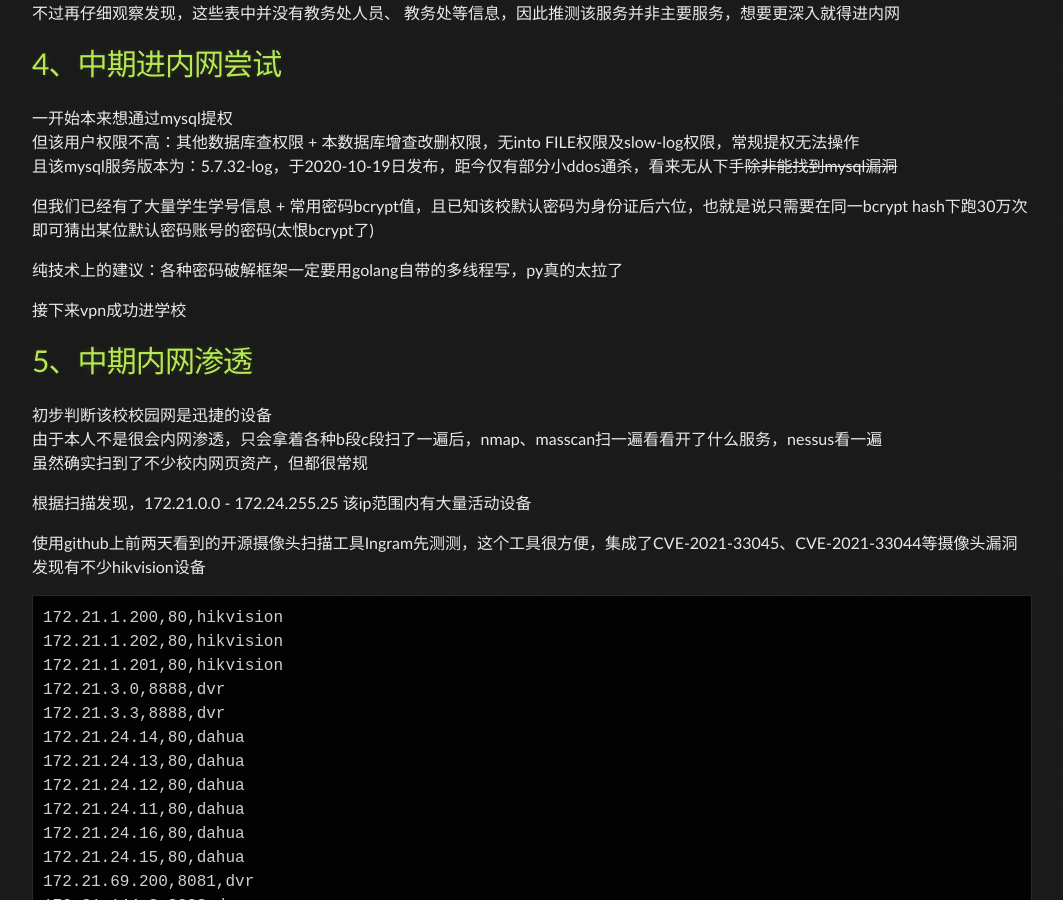
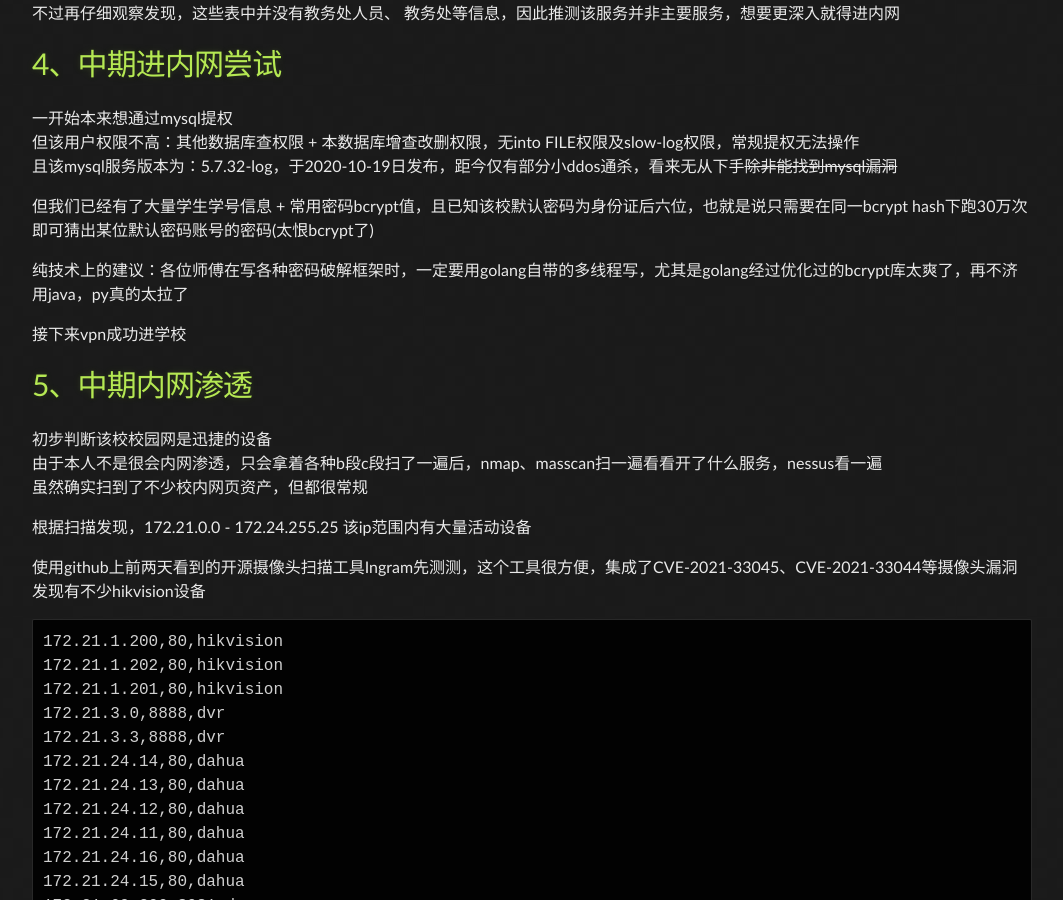
Before and after one commit to Leeyangee/leeyangee.github.io, a Jekyll site: the page built from _posts/2023-06-20-SRC干货 某教育资产经典渗透-漏洞链从外网打到内网.md, in a window 1280 px wide and 900 px high, scrolled down 1511 px. Shown: the whole window, without its empty margins (108-1171 px from the left). Built offline with Jekyll 4.4.1, drawn with Linux system fonts in a browser that asks for light colours.

Commit message:
Update 2023-06-20-SRC干货 某教育资产经典渗透-漏洞链从外网打到内网.md

```diff
--- a/_posts/2023-06-20-SRC干货 某教育资产经典渗透-漏洞链从外网打到内网.md
+++ b/_posts/2023-06-20-SRC干货 某教育资产经典渗透-漏洞链从外网打到内网.md
@@ -61,7 +61,7 @@ SELECT * FROM INFORMATION_SCHEMA.TABLES ORDER BY create_time DESC;
 
 但我们已经有了大量学生学号信息 + 常用密码bcrypt值，且已知该校默认密码为身份证后六位，也就是说只需要在同一bcrypt hash下跑30万次即可猜出某位默认密码账号的密码(太恨bcrypt了)
 
-纯技术上的建议：各种密码破解框架一定要用golang自带的多线程写，py真的太拉了
+纯技术上的建议：各位师傅在写各种密码破解框架时，一定要用golang自带的多线程写，尤其是golang经过优化过的bcrypt库太爽了，再不济用java，py真的太拉了
 
 接下来vpn成功进学校
 
```
